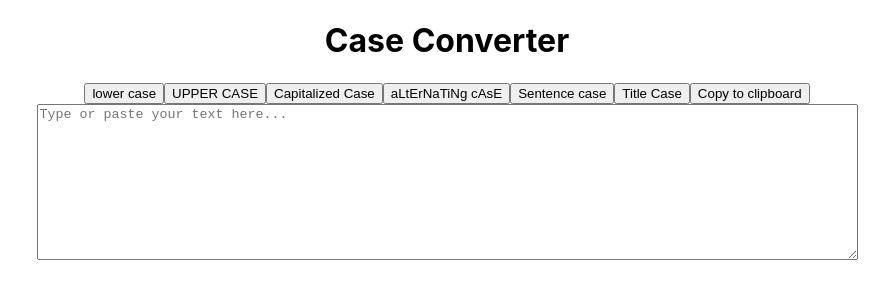
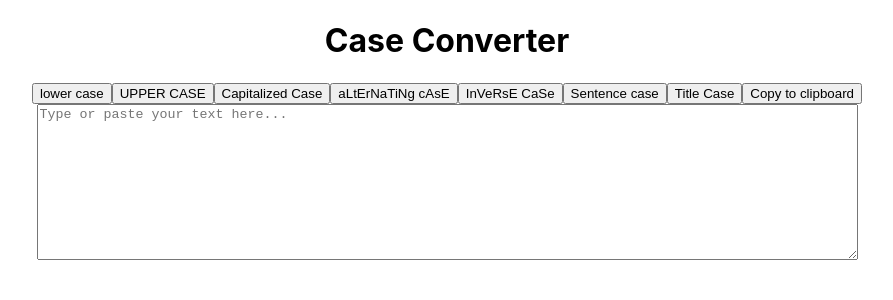
Before and after one commit to katmart93/case-converter-app, a React (Create React App) app: page / in a window 1280 px wide. Shown: the top 300 px of the page, without its empty margins (193-1086 px from the left). Built offline with nearby package versions, Linux system fonts and the light colour scheme.

Commit message:
inverse case functionality implemented

```diff
--- a/src/App.js
+++ b/src/App.js
@@ -13,15 +13,15 @@ function App() {
 
   console.log(text);
 
-  const setToLowerCase = () => {
+  const lowerCase = () => {
     setText(text.toLowerCase());
   };
 
-  const setToUpperCase = () => {
+  const upperCase = () => {
     setText(text.toUpperCase());
   };
 
-  const setToCapitalizedCase = () => {
+  const capitalizedCase = () => {
     setText(
       text
         .toLowerCase()
@@ -31,7 +31,7 @@ function App() {
     );
   };
 
-  const setAlternatingCase = () => {
+  const alternatingCase = () => {
     setText(
       text
         .toLowerCase()
@@ -41,7 +41,17 @@ function App() {
     );
   };
 
-  const setSentenceCase = () => {
+  const inverseCase = () => {
+    setText(
+      text
+        .toLowerCase()
+        .split("")
+        .map((char, idx) => (idx % 2 ? char : char.toUpperCase()))
+        .join("")
+    );
+  };
+
+  const sentenceCase = () => {
     setText(
       text
         .toLowerCase()
@@ -97,11 +107,12 @@ function App() {
     <div className="App">
       <Title />
       <Options
-        setToLowerCase={setToLowerCase}
-        setToUpperCase={setToUpperCase}
-        setToCapitalizedCase={setToCapitalizedCase}
-        setSentenceCase={setSentenceCase}
-        setAlternatingCase={setAlternatingCase}
+        lowerCase={lowerCase}
+        upperCase={upperCase}
+        capitalizedCase={capitalizedCase}
+        sentenceCase={sentenceCase}
+        alternatingCase={alternatingCase}
+        inverseCase={inverseCase}
         titleCase={titleCase}
         text={text}
         textCopied={textCopied}
--- a/src/components/Options.jsx
+++ b/src/components/Options.jsx
@@ -1,11 +1,12 @@
 import CopyToClipboard from "react-copy-to-clipboard";
 
 export default function Options({
-  setToLowerCase,
-  setToUpperCase,
-  setToCapitalizedCase,
-  setSentenceCase,
-  setAlternatingCase,
+  lowerCase,
+  upperCase,
+  capitalizedCase,
+  sentenceCase,
+  alternatingCase,
+  inverseCase,
   titleCase,
   text,
   textCopied,
@@ -17,11 +18,12 @@ export default function Options({
 
   return (
     <div className="options">
-      <button onClick={setToLowerCase}>lower case</button>
-      <button onClick={setToUpperCase}>UPPER CASE</button>
-      <button onClick={setToCapitalizedCase}>Capitalized Case</button>
-      <button onClick={setAlternatingCase}>aLtErNaTiNg cAsE</button>
-      <button onClick={setSentenceCase}>Sentence case</button>
+      <button onClick={lowerCase}>lower case</button>
+      <button onClick={upperCase}>UPPER CASE</button>
+      <button onClick={capitalizedCase}>Capitalized Case</button>
+      <button onClick={alternatingCase}>aLtErNaTiNg cAsE</button>
+      <button onClick={inverseCase}>InVeRsE CaSe</button>
+      <button onClick={sentenceCase}>Sentence case</button>
       <button onClick={titleCase}>Title Case</button>
       <CopyToClipboard text={text} onCopy={() => setTextCopied(true)}>
         <button>{textCopied ? "Copied" : "Copy to clipboard"}</button>
```
